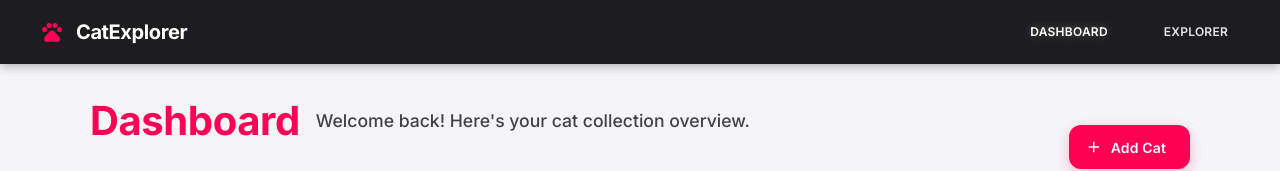
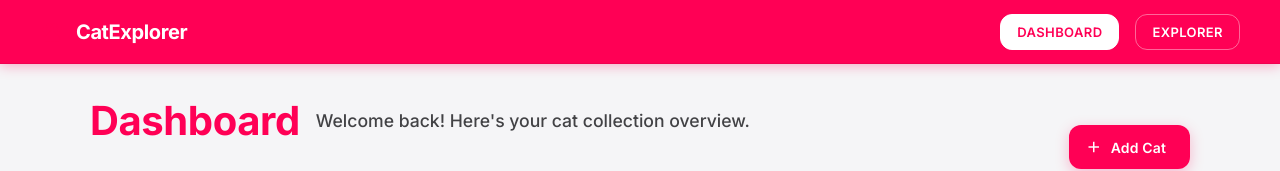
Before and after one commit to akash-r34/cat-explorer, an Angular app: page /dashboard in a window 1280 px wide. Shown: the top 171 px of the page. Built offline with nearby package versions, Linux system fonts and the light colour scheme; no server answers.

Commit message:
style: restore pink vibe and implement defined header buttons

```diff
--- a/src/app/app.component.scss
+++ b/src/app/app.component.scss
@@ -20,12 +20,11 @@
   display: flex !important;
   justify-content: space-between !important;
   padding: 0 40px !important;
-  background-color: #1D1D1F !important; /* Force Dark Apple Toolbar */
+  background-color: #FF0055 !important; /* Restore Vibrant Pink */
   color: #FFFFFF !important;
   height: 64px !important;
-  box-shadow: 0 2px 10px rgba(0, 0, 0, 0.3) !important;
+  box-shadow: 0 2px 12px rgba(255, 0, 85, 0.3) !important;
   z-index: 1001;
-  border-bottom: 1px solid rgba(255, 255, 255, 0.1);
 
   .brand {
     display: flex;
@@ -47,26 +46,30 @@
 
   .nav-links {
     display: flex;
-    gap: 32px;
+    gap: 16px;
 
     a {
-      color: #E5E5EA !important;
+      color: #FFFFFF !important;
       text-decoration: none !important;
-      font-size: 14px;
-      font-weight: 600;
+      font-size: 13px;
+      font-weight: 700;
       transition: all 0.2s cubic-bezier(0.4, 0, 0.2, 1);
-      letter-spacing: 0.02em;
+      letter-spacing: 0.03em;
       text-transform: uppercase;
-      font-size: 12px;
+      border: 1.5px solid rgba(255, 255, 255, 0.4);
+      border-radius: 8px;
+      padding: 0 16px !important;
+      height: 36px !important;
+      line-height: 34px !important;
 
       &:hover {
-        color: #FFFFFF !important;
-        transform: translateY(-1px);
+        background: rgba(255, 255, 255, 0.15) !important;
+        border-color: #FFFFFF;
       }
       &.active-link {
-        color: #FFFFFF !important;
-        font-weight: 800;
-        text-shadow: 0 0 10px rgba(255, 255, 255, 0.3);
+        background: #FFFFFF !important;
+        color: #FF0055 !important;
+        border-color: #FFFFFF;
       }
     }
   }
@@ -157,10 +160,11 @@
 }
 
 .app-footer {
-  background-color: #1D1D1F;
-  color: #F5F5F7;
+  background: linear-gradient(135deg, #FF0055, #FF5E89); /* Restore Pink Gradient */
+  color: #FFFFFF;
   padding: 64px 40px;
   margin-top: 0;
+  box-shadow: 0 -4px 20px rgba(255, 0, 85, 0.15);
 
   @media (max-width: 600px) {
     padding-bottom: 120px; /* Extra space to stay clear of mobile bar */
@@ -217,8 +221,8 @@
       text-align: right;
 
       .author-info {
-        p { margin: 0; font-size: 12px; color: #A1A1A6; text-transform: uppercase; letter-spacing: 0.1em; font-weight: 600; }
-        h3 { margin: 4px 0 0 0; font-size: 18px; font-weight: 700; color: white; }
+        p { margin: 0; font-size: 12px; color: rgba(255, 255, 255, 0.8); text-transform: uppercase; letter-spacing: 0.1em; font-weight: 600; }
+        h3 { margin: 4px 0 0 0; font-size: 18px; font-weight: 700; color: #FFFFFF; }
       }
 
       .avatar-ring {
--- a/src/app/app.component.ts
+++ b/src/app/app.component.ts
@@ -14,7 +14,7 @@ import { MatBadgeModule } from '@angular/material/badge';
     MatToolbarModule, MatButtonModule, MatIconModule, MatBadgeModule,
   ],
   template: `
-    <mat-toolbar class="app-toolbar desktop-only">
+    <mat-toolbar color="primary" class="app-toolbar desktop-only">
       <div class="brand" routerLink="/dashboard">
         <mat-icon>pets</mat-icon>
         <span class="brand-name">CatExplorer</span>
```
